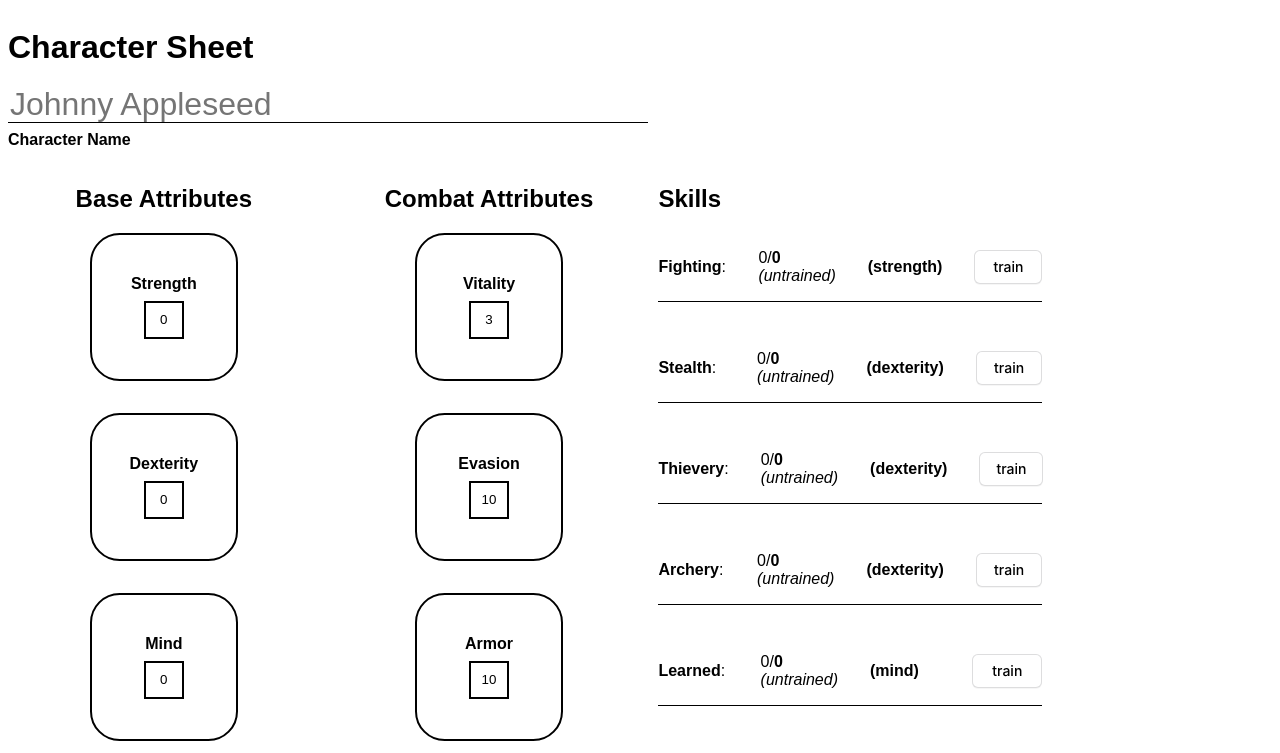
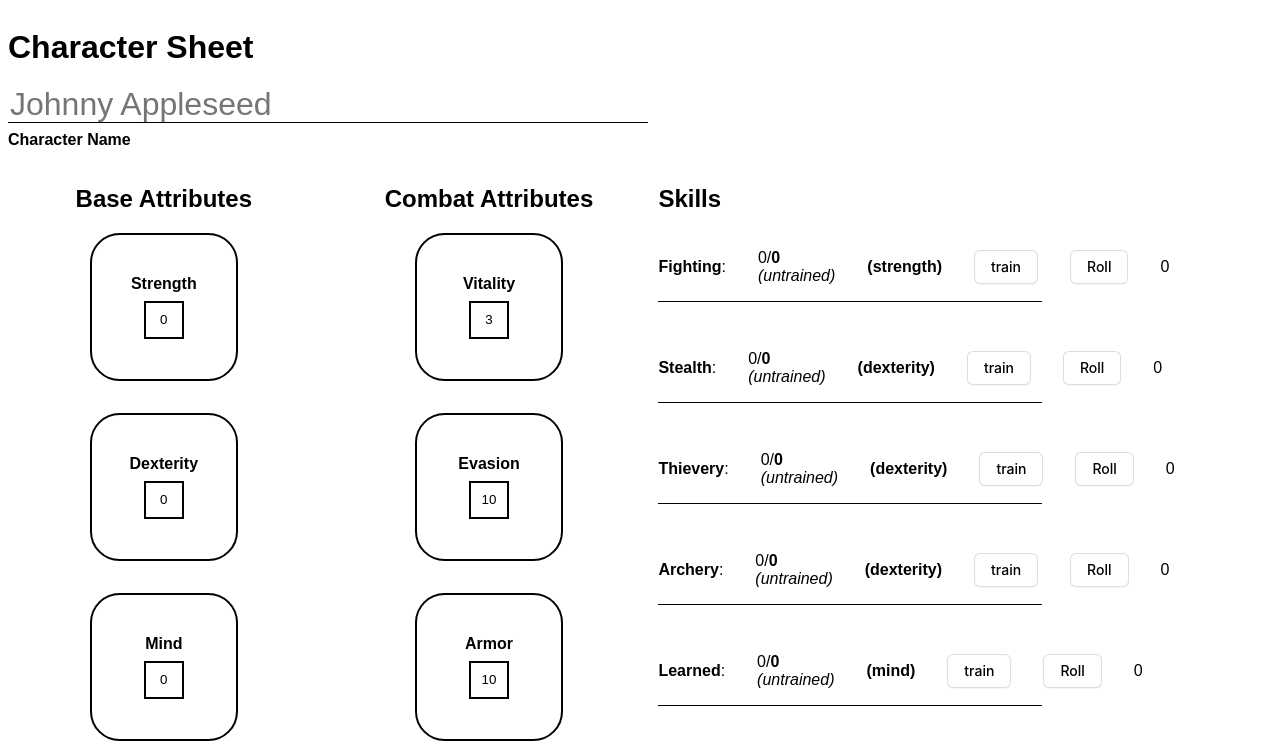
Before and after one commit to adrianbgo/rpg-character-sheet, a React (Vite) app: page / in a window 1280 px wide. Shown: the top 753 px of the page. Built offline with nearby package versions, Linux system fonts and the light colour scheme.

Commit message:
feat: added skill rolls

```diff
--- a/src/components/CharacterSheet/CharacterSheet.tsx
+++ b/src/components/CharacterSheet/CharacterSheet.tsx
@@ -151,6 +151,18 @@ const CharacterSheet: React.FC = () => {
                                         }
                                     })
                                 }}
+                                changeRoll={(newRoll: number) => {
+                                    setCharacter({
+                                        ...character,
+                                        skills: {
+                                            ...character.skills,
+                                            [key]: {
+                                                ...character.skills[key],
+                                                rollValue: newRoll
+                                            }
+                                        }
+                                    })
+                                }}
                             />
                         );
                     })}
--- a/src/components/Skill/Skill.tsx
+++ b/src/components/Skill/Skill.tsx
@@ -3,19 +3,26 @@ import '../../styles/components/Skill.scss'
 import { Skill, SkillRank } from '../../types/Skill';
 import { Attribute } from '../../types/Attribute';
 import { trainSkill } from '../../util/trainSkill';
+import { roll } from '../../util/roll';
 
 interface SkillProps {
     name: string;
     skill: Skill;
     attributes: { [key: string]: Attribute };
     change: (newRank: 0 | 1 | 2 | 3 | 4 | 5) => void;
+    changeRoll: (newRoll: number) => void;
 }
 
-const SkillComponent: React.FC<SkillProps> = ({ name, skill, attributes, change }) => {
+const SkillComponent: React.FC<SkillProps> = ({ name, skill, attributes, change, changeRoll }) => {
     const handleClick = (e: React.MouseEvent<HTMLButtonElement>) => {
         e.preventDefault();
         const newRank = trainSkill(skill, attributes[skill.baseAttribute].value)
         change(newRank);
+    }
+    const handleRollClick = (e: React.MouseEvent<HTMLButtonElement>) => {
+        e.preventDefault();
+        const newRoll = roll(skill.rank);
+        changeRoll(newRoll);
     }
     return (
         <div className='skill'>
@@ -23,7 +30,9 @@ const SkillComponent: React.FC<SkillProps> = ({ name, skill, attributes, change
             <p className='skill-rank'>{Math.min(skill.rank, attributes[skill.baseAttribute].value)}/<b className='skill-max-rank'>{Math.min(attributes[skill.baseAttribute].value, 5)}</b> <em>({SkillRank[skill.rank]})</em></p>
             <b className='skill-base-attribute'>({skill.baseAttribute})</b>
             <button className='skill-button button' onClick={(e) => handleClick(e)} role='button'>train</button>
-        </div >
+            <button className='button' onClick={handleRollClick}>Roll</button>
+            <p>{skill.rollValue}</p>
+        </div>
     )
 }
 
--- a/src/styles/components/Skill.scss
+++ b/src/styles/components/Skill.scss
@@ -4,7 +4,7 @@
     width: 30vw;
     border-bottom: 1px solid $--theme-on-surface;
     display: grid;
-    grid-template-columns: 1fr 1fr 1fr 1fr;
+    grid-template-columns: 1fr 1fr 1fr 1fr 1fr 1fr;
     grid-template-rows: 1fr;
     margin-bottom: 2rem;
     align-items: center;
--- a/src/types/Skill.ts
+++ b/src/types/Skill.ts
@@ -10,59 +10,73 @@ export const SkillRank = {
 export interface Skill {
     rank: keyof typeof SkillRank;
     baseAttribute: string;
+    rollValue: number;
 }
 
 export const InitialSkills: { [key: string]: Skill } = {
     fighting: {
         rank: 0,
         baseAttribute: "strength",
+        rollValue: 0,
     },
     stealth: {
         rank: 0,
         baseAttribute: "dexterity",
+        rollValue: 0,
     },
     thievery: {
         rank: 0,
         baseAttribute: "dexterity",
+        rollValue: 0,
     },
     archery: {
         rank: 0,
         baseAttribute: "dexterity",
+        rollValue: 0,
     },
     learned: {
         rank: 0,
         baseAttribute: "mind",
+        rollValue: 0,
     },
     survival: {
         rank: 0,
         baseAttribute: "mind",
+        rollValue: 0,
     },
     perception: {
         rank: 0,
         baseAttribute: "mind",
+        rollValue: 0,
     },
     apothecary: {
         rank: 0,
         baseAttribute: "mind",
+        rollValue: 0,
     },
     intimidation: {
         rank: 0,
         baseAttribute: "presence",
+        rollValue: 0,
     },
     performance: {
         rank: 0,
         baseAttribute: "presence",
+        rollValue: 0,
     },
     manipulation: {
         rank: 0,
         baseAttribute: "presence",
+        rollValue: 0,
     },
     insight: {
         rank: 0,
         baseAttribute: "presence",
+        rollValue: 0,
     },
     power: {
         rank: 0,
         baseAttribute: "presence",
+        rollValue: 0,
     },
 }
--- /dev/null
+++ b/src/util/roll.ts
@@ -0,0 +1,6 @@
+export const roll = (rank: 0 | 1 | 2 | 3 | 4 | 5) => {
+    if (rank === 0) {
+        return Math.min(Math.floor(Math.random() * 20) + 1, Math.floor(Math.random() * 20))
+    }
+    return Math.floor(Math.random() * 20) + 1 + Math.floor(Math.random() * (4 + ((rank - 1) * 2))) + 1
+}
```
